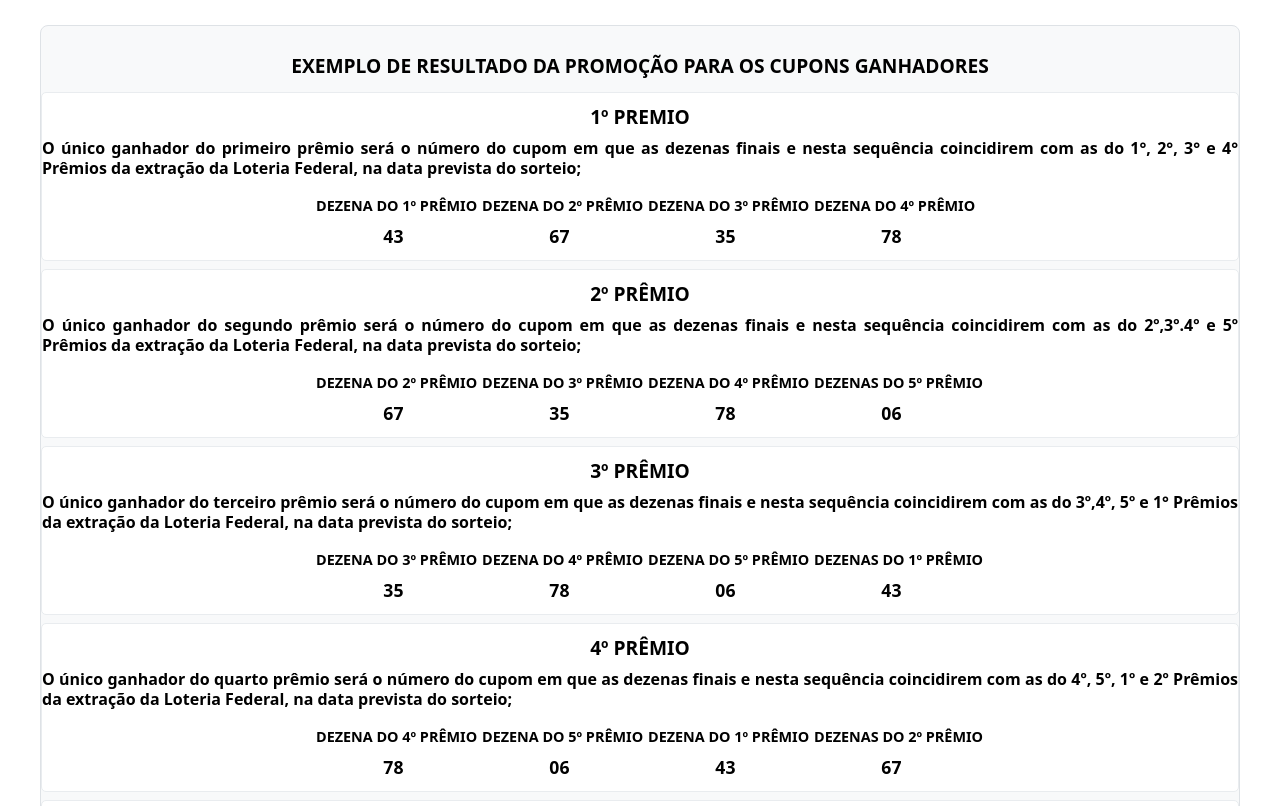
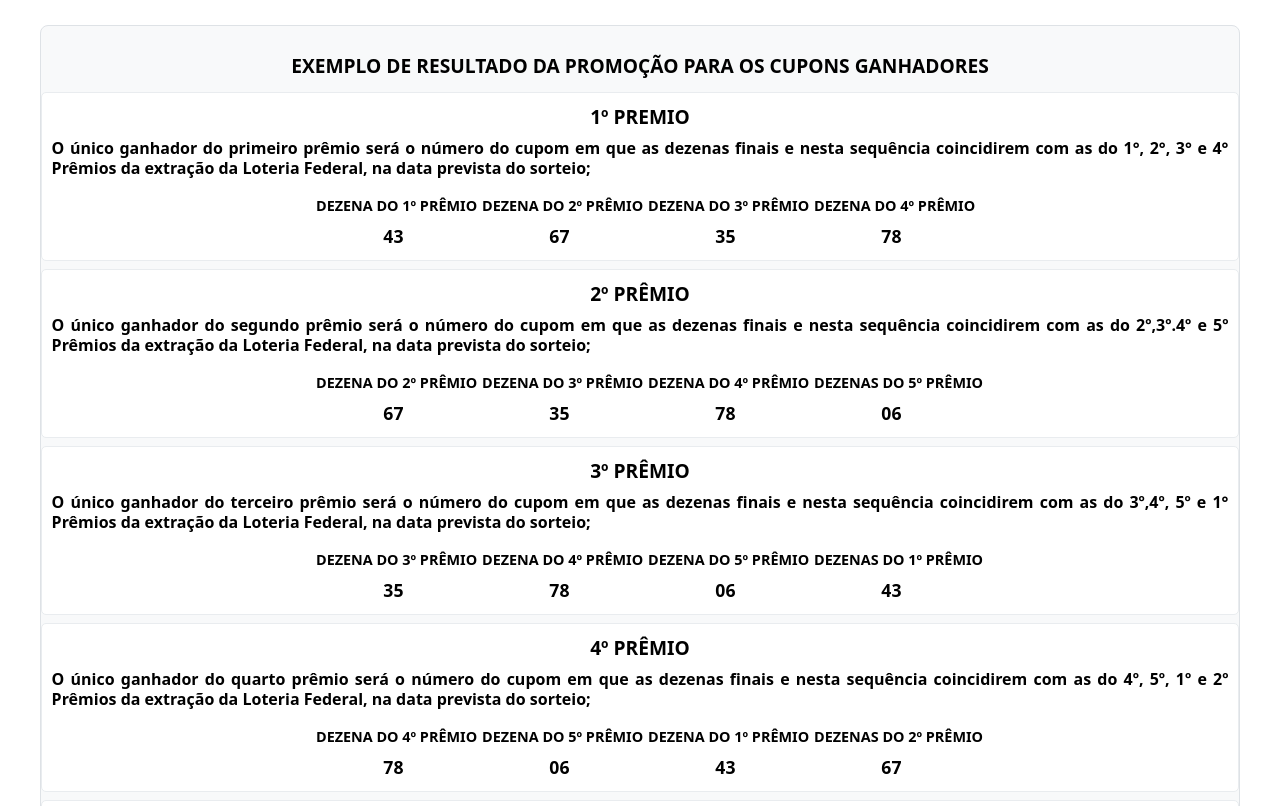
Before and after one commit to Hericlesh/megaquadra, a React (Vite) app: page /regulamento in a window 1280 px wide. Shown: the part 2980-3786 px from the top of the page. Built offline with nearby package versions, Linux system fonts and the light colour scheme.

Commit message:
ajuste  reg v2

```diff
--- a/src/pages/Regulamento.css
+++ b/src/pages/Regulamento.css
@@ -211,7 +211,7 @@
   width: 100%;
   margin-left: auto;
   margin-right: auto;
-  padding: 0;
+  padding: 0 0.6rem;
   white-space: normal; /* Permite quebra em duas linhas */
   font-size: clamp(0.75rem, 0.9vw + 0.4rem, 1rem);
   max-width: 100%;
```
